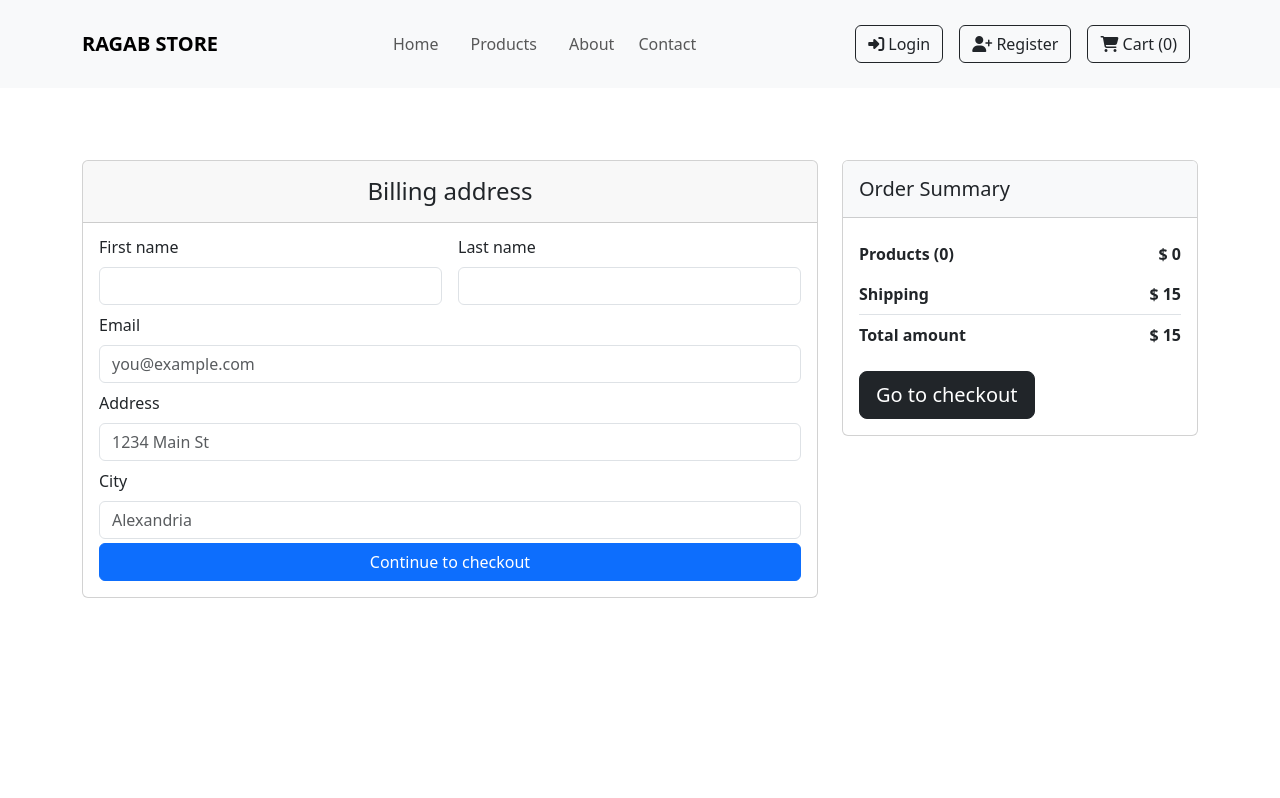
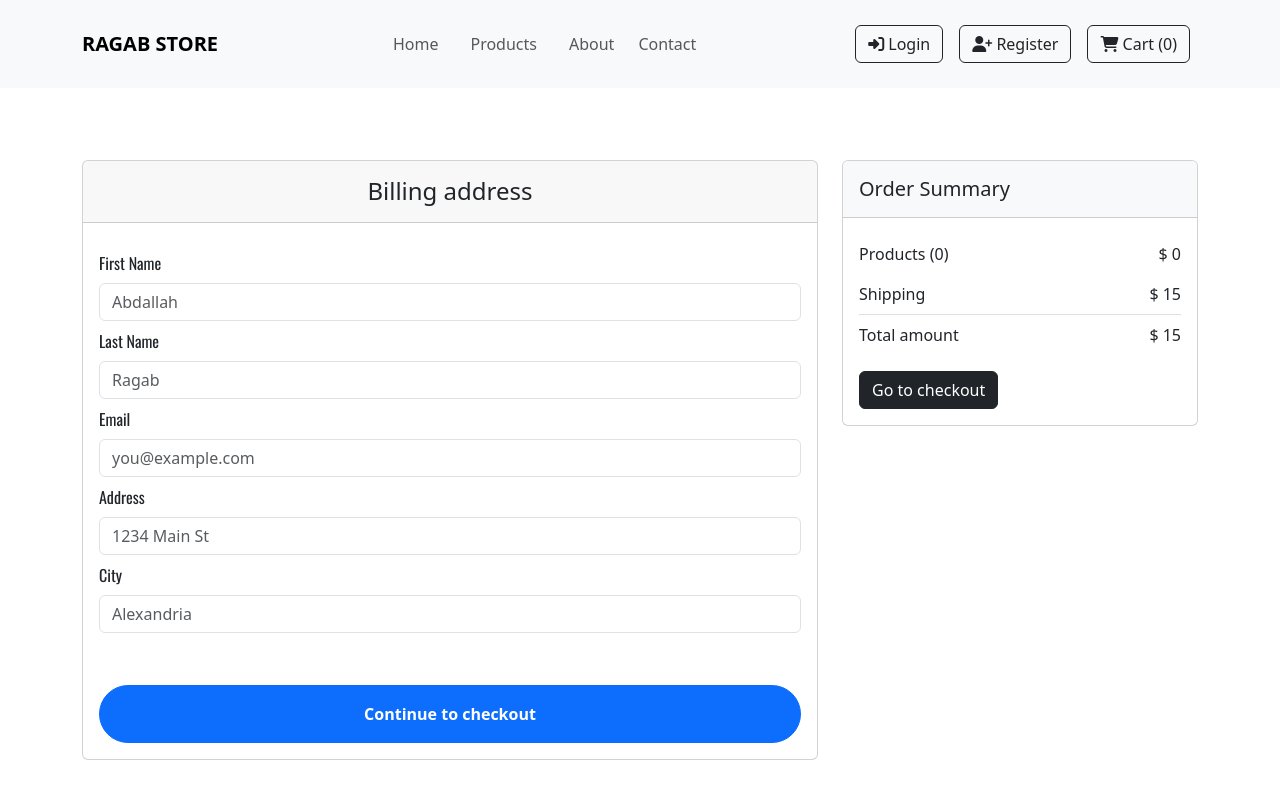
Before and after one commit to AbdallahRagab7/responsive-ecommerce, a React (Vite) app: page /payment in a window 1280 px wide. Shown: the top 798 px of the page. Built offline with nearby package versions, Linux system fonts and the light colour scheme.

Commit message:
reusable input component

```diff
--- a/src/Components/Cart/Checkout.jsx
+++ b/src/Components/Cart/Checkout.jsx
@@ -2,8 +2,8 @@ import { Link } from "react-router-dom";
 import { useSelector } from "react-redux";
 
 function Checkout({}) {
-  const cartItems = useSelector((state) => state.cart.items)
-  const shippingCost = 15
+  const cartItems = useSelector((state) => state.cart.items);
+  const shippingCost = 15;
   const cartTotalPrice = cartItems.reduce(
     (totalPrice, item) => totalPrice + item.quantity * item.price,
     0
@@ -21,25 +21,21 @@ function Checkout({}) {
         </div>
         <div className="card-body">
           <ul className="list-group list-group-flush">
-              <li className="list-group-item d-flex justify-content-between align-items-center border-0 px-0 fw-bold">
+            <li className="list-group-item d-flex justify-content-between align-items-center border-0 px-0 fw-medium">
               {/* Products ({totalItems})<span>${Math.round(subtotal)}</span> */}
               Products ({totalCartItems})<span> $ {cartTotalPrice}</span>
             </li>
-              <li className="list-group-item d-flex justify-content-between align-items-center px-0">
-                <strong>Shipping</strong>
-                <span> <strong>$ {shippingCost}</strong></span>
+            <li className="list-group-item d-flex justify-content-between align-items-center px-0 fw-medium">
+              Shipping
+              <span> $ {shippingCost} </span>
             </li>
-              <li className="list-group-item d-flex justify-content-between align-items-center border-0 px-0 mb-3 text-dark">
-                <div>
-                  <strong>Total amount</strong>
-                </div>
-                <span>
-                  <strong>$ {cartTotalPrice + shippingCost}</strong>
-                </span>
+            <li className="list-group-item d-flex justify-content-between align-items-center border-0 px-0 mb-3 text-dark fw-medium">
+              <div>Total amount</div>
+              <span>$ {cartTotalPrice + shippingCost}</span>
             </li>
           </ul>
 
-            <Link to="/payment" className="btn btn-dark btn-lg btn-block">
+          <Link to="/payment" className="btn btn-dark btn-medium btn-block">
             Go to checkout
           </Link>
         </div>
--- a/src/Components/PaymentForm.jsx
+++ b/src/Components/PaymentForm.jsx
@@ -1,100 +1,61 @@
+import Input from "../Components/UI/Input.jsx";
+
 function PaymentForm() {
-    return (  <>
+  return (
+    <>
       <div className="card mb-4">
         <div className="card-header py-3 mb-2">
           <h4 className="mb-0 text-center">Billing address</h4>
         </div>
         <div className="card-body">
-                <form className="needs-validation" novalidate>
-                  <div className="row g-3">
-                    <div className="col-sm-6 my-1">
-                      <label for="firstName" className="form-label">
-                        First name
-                      </label>
-                      <input
+          <form className="needs-validation">
+            <div className="row ">
+              <Input
+                id="firstName"
                 type="text"
-                        className="form-control"
-                        id="firstName"
-                        placeholder=""
-                        required
+                placeholder="Abdallah"
+                label="First Name"
               />
-                      <div className="invalid-feedback">
-                        Valid first name is required.
-                      </div>
+              <Input
+                id="lastName"
+                type="text"
+                placeholder="Ragab"
+                label="Last Name"
+              />
+
+              <Input
+                id="email"
+                type="email"
+                placeholder="you@example.com"
+                label="  Email"
+              />
+
+              <Input
+                id="address"
+                type="text"
+                placeholder="1234 Main St"
+                label="Address"
+              />
+
+              <Input
+                id="address"
+                type="text"
+                placeholder="Alexandria"
+                label="City"
+              />
             </div>
 
-                    <div className="col-sm-6 my-1">
-                      <label for="lastName" className="form-label">
-                        Last name
-                      </label>
-                      <input
-                        type="text"
-                        className="form-control"
-                        id="lastName"
-                        placeholder=""
-                        required
-                      />
-                      <div className="invalid-feedback">
-                        Valid last name is required.
-                      </div>
-                    </div>
-
-                    <div className="col-12 my-1">
-                      <label for="email" className="form-label">
-                        Email
-                      </label>
-                      <input
-                        type="email"
-                        className="form-control"
-                        id="email"
-                        placeholder="you@example.com"
-                        required
-                      />
-                      <div className="invalid-feedback">
-                        Please enter a valid email address for shipping updates.
-                      </div>
-                    </div>
-
-                    <div className="col-12 my-1">
-                      <label for="address" className="form-label">
-                        Address
-                      </label>
-                      <input
-                        type="text"
-                        className="form-control"
-                        id="address"
-                        placeholder="1234 Main St"
-                        required
-                      />
-                      <div className="invalid-feedback">
-                        Please enter your shipping address.
-                      </div>
-                    </div>
-
-                    <div className="col-12 my-1">
-                      <label for="city" className="form-label">
-                        City
-                      </label>
-                      <input
-                        type="text"
-                        className="form-control"
-                        id="city"
-                        placeholder="Alexandria"
-                        required
-                      />
-                      <div className="invalid-feedback">
-                        Please enter your shipping address.
-                      </div>
-                    </div>
-                  </div>
-
-                  <button className="w-100 btn btn-primary " type="submit">
+            <button
+              className="w-100 btn btn-primary rounded-pill fw-bold p-3 mt-5"
+              type="submit"
+            >
               Continue to checkout
             </button>
           </form>
         </div>
       </div>
-    </> );
+    </>
+  );
 }
 
 export default PaymentForm;
--- /dev/null
+++ b/src/Components/UI/Input.jsx
@@ -0,0 +1,18 @@
+function Input({label , id , ...props}) {
+  return (
+    <>
+      <div className=" my-1">
+        <label htmlFor={id}  className="form-label"> {label} </label>
+        <input
+        className="form-control"
+        id= {id}
+        name={id}
+        {...props}
+        />
+        {/* <div className="invalid-feedback">Valid first name is required.</div> */}
+      </div>
+    </>
+  );
+}
+
+export default Input;
--- a/src/index.css
+++ b/src/index.css
@@ -1,3 +1,5 @@
+@import url('https://fonts.googleapis.com/css2?family=Oswald:wght@200..700&display=swap');
+
 * {
   box-sizing: border-box;
 }
@@ -32,6 +34,12 @@ ul {
   box-shadow: none;
 }
 
+label  {
+  font-family: 'Oswald';
+}
+input {
+  font-weight: bold;
+}
 /* .navbar a.active {
 
 } */
```
Lines whose indentation alone changed are shown as unchanged.
